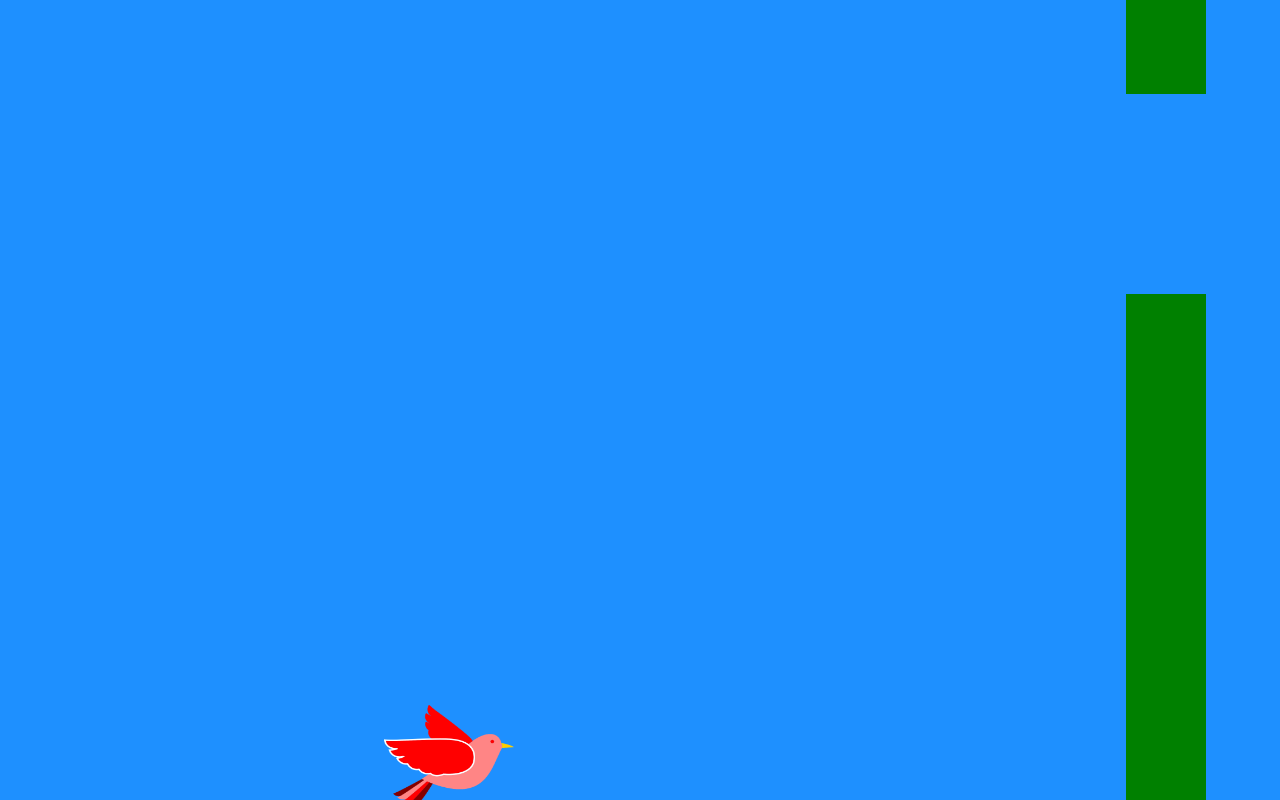
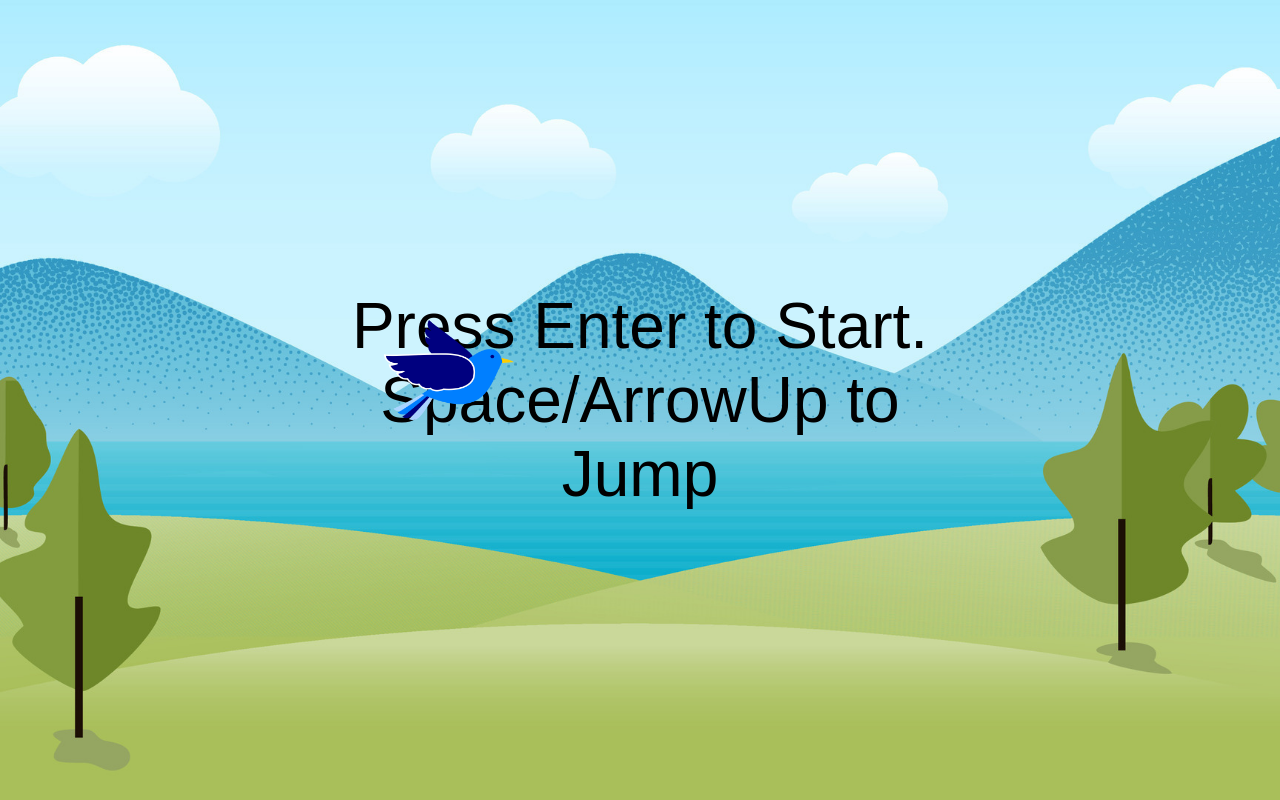
Before and after one commit to SillyTiago/COMP1004-FLAPPYBURB, a plain HTML site: page WebApplication1/index.html in a window 1280 px wide. Drawn offline with Linux system fonts and the light colour scheme.

Commit message:
Game logic + Pipe code rewritten from scratch + Some additional changes
- Game logic rewritten to address new changes to pipe code: This includes a new main game loop with three main functions: Gravity(), movePipes(), and generatePipes(). These include other sub-functions to help them perform their purposes
- Pipe code also rewritten to address a bug where the collisions were not working properly. The game should now end if Top/Bot or a pipe is hit
- Player now has to hit enter to start/restart game, and it displays a message for it
- Player can now control the burb with ArrowUp and Space key (previously could only do so with Space key)
- Changed some variable names to address the fact the game has a "burb" instead of a "bird"
- The background image is now properly loaded

```diff
--- a/WebApplication1/index.html
+++ b/WebApplication1/index.html
@@ -1,21 +1,18 @@
 <!DOCTYPE html>
-<html>
+<html lang="en">
 <head>
     <meta charset="utf-8">
     <meta http-equiv="X-UA-Compatible" content="IE=edge">
     <meta name="viewport" content="width=device-width, initial-scale=1.0">
     <title>Flappy Burb</title>
-    <style>
-        body {
-            background-color: dodgerblue;
-        }
-    </style>
     <link rel="stylesheet" href="style.css">
     <script src="script.js" defer></script>
 </head>
 <body>
-    <div class="background-image"></div>
-    <img src="Images/birdred.png" alt="missing-burb" class="bird" id="bird-1" />
-
+    <div class="background"></div>
+    <img src="images/bird.png" alt="missing-burb" class="burb" id="burb-1">
+    <div class="message">
+        Press Enter to Start. Space/ArrowUp to Jump</p>
+    </div>
 </body>
 </html>
--- a/WebApplication1/script.js
+++ b/WebApplication1/script.js
@@ -1,90 +1,117 @@
-const bird = document.getElementById('bird-1');
-let birdPosition = parseInt(window.getComputedStyle(bird).getPropertyValue('top'));
-let birdVelocity = 0;
-const GRAVITY = 0.25; // Burb Gravity
-const JUMP_STRENGTH = -6; // Burb Jump Strength
-let gameInterval;
+let pipeSpeed = 3; // Speed at which the games pipes move from right to left on the screen
+let gravity = 0.6; // gravity value
+let burbVV = 0; // VV (vertical velocity) of burb, which is gonna be affected by gravity and user input
 
-function updateGame() {
-    birdVelocity += GRAVITY; // Gravity increases downward velocity, so the more it falls the faster
-    birdPosition += birdVelocity; // Burbs position is based on its velocity
-    bird.style.top = birdPosition + 'px';
+let burb = document.querySelector('.burb'); // DOM element for the burb character
+let img = document.getElementById('burb-1'); // DOM element for the burb image
+let message = document.querySelector('.message') // DOM element for displaying the start and restart characters
 
-    if (birdPosition < 0 || birdPosition > window.innerHeight - bird.offsetHeight) {
-        endGame(); // Checks for game collisions at top and bot, and calls the endGame() function to end the game
+let gameState = 'Start'; // Defines the current state of the game
+let pipeSeparation = 0; // This value will manage the horizontal separation from pipe to pipe
+
+document.addEventListener('keydown', handleKeyDown); // Event listener that will look for any key presses
+
+// This function handles key down events that control the games function. So this code is what lets the user start the game by pressing Enter (The game breaks if this code is removed pretty much)
+function handleKeyDown(e) {
+    if (e.key == 'Enter' && gameState !== 'Play') {
+        startGame();
+    } else if (gameState === 'Play' && (e.key == 'ArrowUp' || e.key == ' ')) {
+        burbVV = -7; // New value for the burb vertical velocity will set an upward impusilve that simulates the burb jumping
     }
 }
 
-function endGame() {
-    clearInterval(gameInterval); // Once called, it will stop updating the game
-    alert('Game Over!'); // Displays a simple "Game Over" alert, placeholder until I get something more fancy later on
+// Function below is responsible for starting/restarting the game. It resets all necessary variables/states
+function startGame() {
+    document.querySelectorAll('.pipe_texture').forEach(e => e.remove());
+    burb.style.top = '40vh';
+    gameState = 'Play';
+    message.innerHTML = '';
+    pipeSeparation = 0;
+    play();
 }
 
-function jump() {
-    birdVelocity = JUMP_STRENGTH; // Applies an upward force to burb when the jump button is hit
-    // if (birdPosition < 0) birdPosition = 0; // Prevents burb from going above the screen, need to do the same when it reaches the bottom (or just make the game end in either cases)
-    // Line above is most likely not gonna have any use now, however im keeping it here in case I need it again
+// Main game loop. Manages pipe movements, gravity, and pipe generation bits.
+function play() {
+    Gravity();
+    movePipes();
+    generatePipes();
 }
 
-document.addEventListener('keydown', function (event) {
-    if (event.code === 'Space') {
-        jump(); // Makes the Space key our jump button
-    }
-})
-
-function startGame() {
-    if (gameInterval) clearInterval(gameInterval);
-    gameInterval = setInterval(updateGame, 20); // This determines the smoothness of our game
+// Function responsible for moving the pipes from right to left and checks collisions. It also removes pipes that pass the left screen limit
+function movePipes() {
+    let pipes = document.querySelectorAll('.pipe_texture');
+    pipes.forEach(pipe => {
+        let pipeBox = pipe.getBoundingClientRect();
+        if (pipeBox.right <= 0) {
+            pipe.remove();
+        } else {
+            updatePipePosition(pipe, pipeBox);
+        }
+    });
+    if (gameState === 'Play') requestAnimationFrame(movePipes);
 }
 
-startGame();
-
-function createPipe() {
-    const pipeGap = 200; // Gap between both pipes
-    const pipeHeight = Math.floor(Math.random() * 200) + 50; // Top pipe height is randomized to add variety to the gameplay
-
-    const pipeTop = document.createElement('div');
-    pipeTop.className = 'pipe pipeTop';
-    pipeTop.style.height = `${pipeHeight}px`;
-    pipeTop.style.left = '100vw'; // Pipes start appearing from the right
-
-    const pipeBottom = document.createElement('div');
-    pipeBottom.className = 'pipe pipeBottom';
-    pipeBottom.style.height = `${window.innerHeight - pipeHeight - pipeGap}px`; // Bottom pipe position/height = Top Pipe height + gap
-    pipeBottom.style.left = '100vw'; // Bot pipe aligns with Top Pipe
-
-    document.body.appendChild(pipeTop);
-    document.body.appendChild(pipeBottom);
-
-    movePipe(pipeTop, pipeBottom);
+// Function that updates the pipes collisions and is responsible for ending the game if burb collides with pipe. Its used in movePipes()
+function updatePipePosition(pipe, pipeBox) {
+    if (checkCollision(pipeBox)) {
+        gameOver();
+    } else {
+        pipe.style.left = pipeBox.left - pipeSpeed + 'px';
+    }
 }
 
-function movePipe(pipeTop, pipeBottom) {
-    let pipeCurrentPosition = 100; // Pipe start from right position
-
-    const moveInterval = setInterval(() => {
-        pipeCurrentPosition -= 2; // Pipes move from right to left
-        pipeTop.style.left = `${pipeCurrentPosition}vw`;
-        pipeBottom.style.left = `${pipeCurrentPosition}vw`;
-
-        if (pipeCurrentPosition <= -10) { // Pipes get removed once they go off screen
-            clearInterval(moveInterval);
-            document.body.removeChild(pipeTop);
-            document.body.removeChild(pipeBottom);
-        }
-
-        // Collision detection with the burb in case it hits the pipes
-        if (
-            birdPosition < pipeTop.offsetHeight ||
-            birdPosition > window.innerHeight - pipeBottom.offsetHeight
-        ) {
-            endGame(); // If burb hits, endGame() function is called
-        }
-
-    }, 300); // Value for pipe speed, might need to chance depending if too slow/fast
+// Function that checks and detects collision between burb and pipe. It's used in updatePipePosition() which in used in movePipes()
+function checkCollision(pipeBox) {
+    let burbBox = burb.getBoundingClientRect();
+    return (
+        burbBox.left < pipeBox.left + pipeBox.width &&
+        burbBox.left + burbBox.width > pipeBox.left &&
+        burbBox.top < pipeBox.top + pipeBox.height &&
+        burbBox.top + burbBox.height > pipeBox.top
+    );
 }
 
+// Function that is responsible for ending the game and displaying the Game Over Screen
+function gameOver() {
+    gameState = 'End';
+    message.innerHTML = '*Game Over*<br>Press Enter To Restart'.fontcolor('black');
+}
 
-setInterval(createPipe, 3000); // Pipe generation rate value
+// Function responsible for applying gravity to our burb. It also calls for gameOver() in case it hits the Top or Bottom of screen
+function Gravity() {
+    if (gameState !== 'Play') return;
+    burbVV += gravity;
+    let burbBox = burb.getBoundingClientRect();
+    if (burbBox.top <= 0 || burbBox.bottom >= window.innerHeight) {
+        gameOver();
+    } else {
+        burb.style.top = burbBox.top + burbVV + 'px';
+    }
+    if (gameState === 'Play') requestAnimationFrame(Gravity);
+}
 
-// testing github
+// Function responsible for generating new pipes at defined intervals
+function generatePipes() {
+    if (gameState !== 'Play') return;
+    if (++pipeSeparation > 120) {
+        createPipe();
+        pipeSeparation = 0;
+    }
+    requestAnimationFrame(generatePipes);
+}
+
+// Function responsible for creating the Pipes. It first creates a bottom pipe, and then a mirrored (Top) pipe. It's used in generatePipes()
+function createPipe() {
+    let pipePosition = Math.floor(Math.random() * 43) + 8;
+    let pipeMirrored = document.createElement('div');
+    pipeMirrored.className = 'pipe_texture';
+    pipeMirrored.style.top = pipePosition - 70 + 'vh';
+    pipeMirrored.style.left = '100vw';
+    document.body.appendChild(pipeMirrored);
+
+    let pipe = document.createElement('div');
+    pipe.className = 'pipe_texture';
+    pipe.style.top = pipePosition + 37 + 'vh';
+    pipe.style.left = '100vw';
+    document.body.appendChild(pipe);
+}
--- a/WebApplication1/style.css
+++ b/WebApplication1/style.css
@@ -5,16 +5,14 @@
     font-family: Arial, Helvetica, sans-serif;
 }
 
-.background-image {
-    height: 100%;
-    width: 100%;
-    background-image: url('Images/view2.png'); /* Does not work atm */
-    background-position: center center;
-    background-repeat: no-repeat;
+.background {
+    height: 100vh;
+    width: 100vw;
+    background: url('images/image1.png') no-repeat center center fixed;
     background-size: cover;
 }
 
-.bird {
+.burb {
     height: 100px;
     width: 130px;
     position: fixed;
@@ -23,20 +21,22 @@
     z-index: 100;
 }
 
-.pipe {
+.pipe_texture {
     position: fixed;
-    width: 80px;
-    background-color: green;
-    bottom: 0;
-    z-index: 10;
+    top: 40vh;
+    left: 100vw;
+    height: 70vh;
+    width: 6vw;
+    background: green;
 }
 
-.pipeTop {
-    top: 0;
-    height: 200px;
+.message {
+    position: absolute;
+    z-index: 10;
+    color: black;
+    top: 50%;
+    left: 50%;
+    font-size: 4em;
+    transform: translate(-50%, -50%);
+    text-align: center;
 }
-
-.pipeBottom {
-    bottom: 0;
-    height: 200px;
-}
```
Also changed, not shown: WebApplication1/Images/image1.png (added), WebApplication1/Images/view2.png (deleted).
